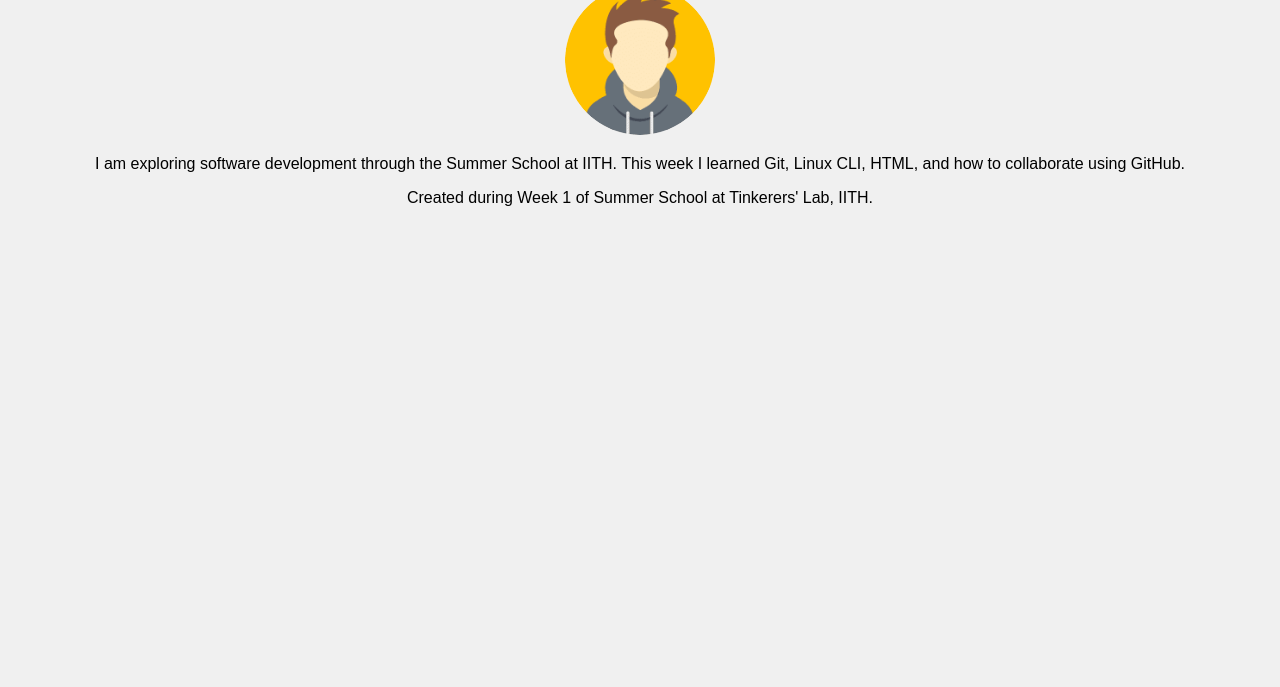
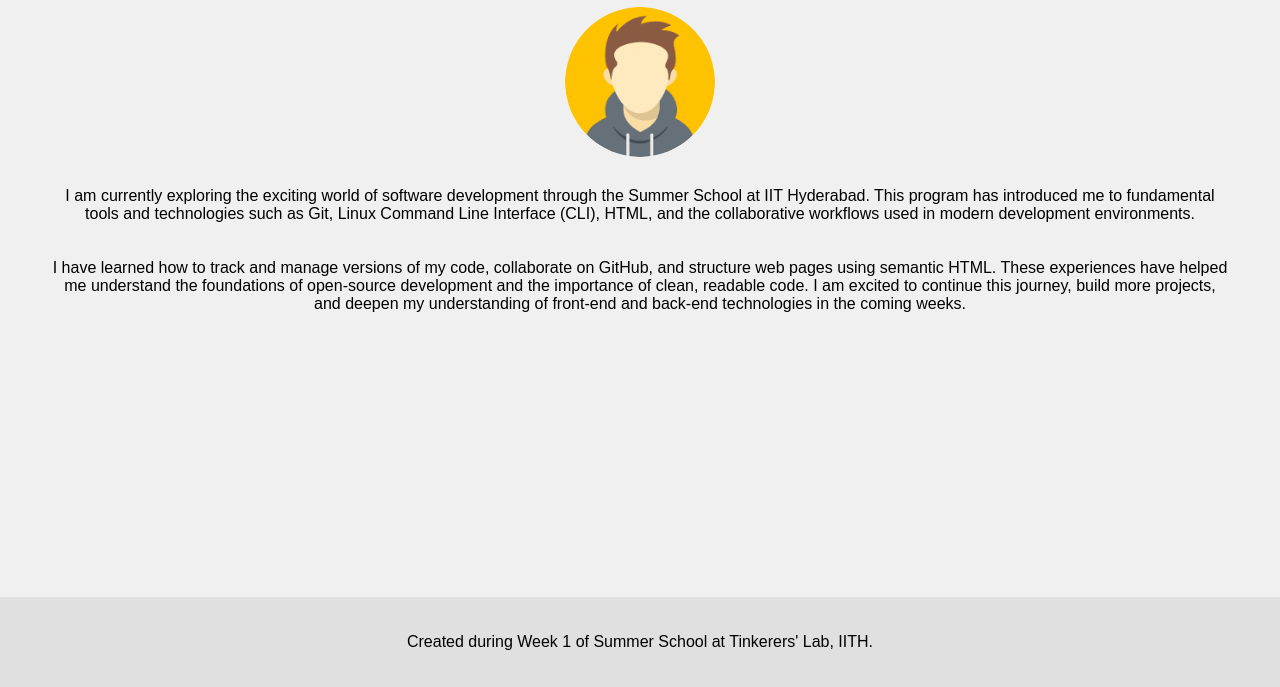
Before and after one commit to raunak5131/summer-school-week1, a plain HTML site: page index.html in a window 1280 px wide. Shown: the part 113-800 px from the top of the page. Drawn offline with Linux system fonts and the light colour scheme.

Commit message:
Improve homepage content in index.html

```diff
--- a/index.html
+++ b/index.html
@@ -1,38 +1,68 @@
 <!DOCTYPE html>
 <html lang="en">
 <head>
-    <meta charset="UTF-8">
-    <meta name="viewport" content="width=device-width, initial-scale=1.0">
+  <meta charset="UTF-8" />
+  <meta name="viewport" content="width=device-width, initial-scale=1.0"/>
   <title>My First Webpage</title>
   <style>
+    * {
+      box-sizing: border-box;
+    }
+
+    html, body {
+      height: 100%;
+      margin: 0;
+    }
+
     body {
+      display: flex;
+      flex-direction: column;
+      justify-content: flex-start;
       font-family: Arial, sans-serif;
+      background-color: #f0f0f0;
       text-align: center;
+    }
+
+    main {
+      flex: 1;
       margin: 40px;
-            background-color: #f0f0f0;
     }
+
     img {
       max-width: 150px;
       border-radius: 50%;
+    }
+
+    footer {
+      background-color: #e0e0e0;
+      padding: 10px;
+    }
+    p{
+        padding: 10px;
     }
   </style>
 </head>
 <body>
 
-    <!-- Your name goes here -->
+  <main>
     <h1>Hello, I'm Raunak!</h1>
-
-    <!-- Optional: Add your photo -->
-    <!-- Replace the src with your image link or local image name -->
-    <img src="image.png" alt="Raunak's Photo">
-
-    <!-- Brief introduction paragraph -->
+    <img src="image.png" alt="Raunak's Photo" />
     <p>
-        I am exploring software development through the Summer School at IITH.
-    This week I learned Git, Linux CLI, HTML, and how to collaborate using GitHub.
+  I am currently exploring the exciting world of software development through the
+  Summer School at IIT Hyderabad. This program has introduced me to fundamental
+  tools and technologies such as Git, Linux Command Line Interface (CLI), HTML,
+  and the collaborative workflows used in modern development environments.
 </p>
 
-    <!-- Optional footer -->
+<p>
+  I have learned how to track and manage versions of my code, collaborate on GitHub,
+  and structure web pages using semantic HTML. These experiences have helped me
+  understand the foundations of open-source development and the importance of clean,
+  readable code. I am excited to continue this journey, build more projects, and
+  deepen my understanding of front-end and back-end technologies in the coming weeks.
+</p>
+  </main>
+
   <footer>
     <p>Created during Week 1 of Summer School at Tinkerers' Lab, IITH.</p>
   </footer>
```
Lines whose indentation alone changed are shown as unchanged.
